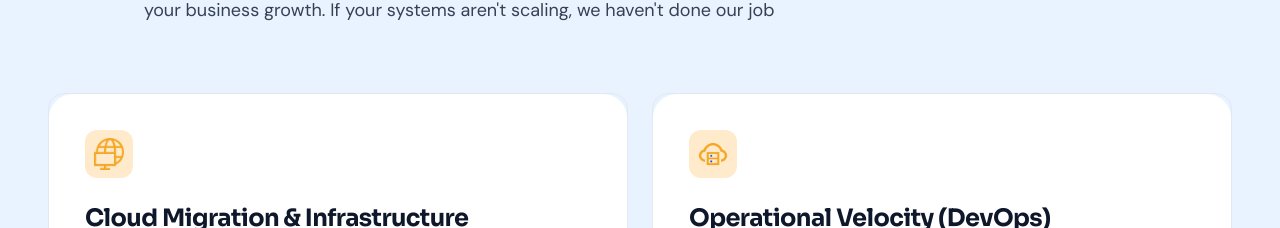
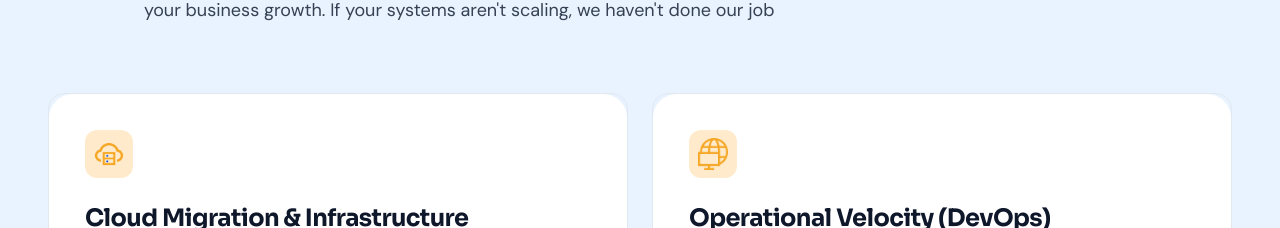
Before and after one commit to ProLaunch-Group/ptech-web, a Next.js app: page / in a window 1280 px wide. Shown: the part 1975-2203 px from the top of the page. Built offline with nearby package versions, Linux system fonts and the light colour scheme.

Commit message:
feat: Updated Service file

```diff
--- a/src/constants/service.ts
+++ b/src/constants/service.ts
@@ -1,4 +1,10 @@
-import { MissionCardProps, ServiceCardData } from '@/types/service.types';
+import {
+  MissionCardProps,
+  ServiceCardData,
+  ServiceCapability,
+  Testimonial,
+  Statement,
+} from '@/types/service.types';
 
 import { FooterLink, SocialLink, ContactInfo } from '@/types/service.types';
 import {
@@ -15,7 +21,7 @@ import {
 export const HOW_WE_HELP_SERVICES: ServiceCardData[] = [
   {
     id: 'cloud-migration-infra',
-    imageUrl: '/Home/HowWeHelp-images/infrastructure.png',
+    imageUrl: '/Home/HowWeHelp-images/operational.png',
     title: 'Cloud Migration & Infrastructure Modernization',
     description:
       'We handle the full migration to AWS and manage the infrastructure ongoing to improve system performance and eliminate operational complexity.',
@@ -30,7 +36,7 @@ export const HOW_WE_HELP_SERVICES: ServiceCardData[] = [
   },
   {
     id: 'operational-velocity',
-    imageUrl: '/Home/HowWeHelp-images/operational.png',
+    imageUrl: '/Home/HowWeHelp-images/infrastructure.png',
     title: 'Operational Velocity (DevOps)',
     description:
       'Stop the "release cycle anxiety." We automate your deployment pipelines so your team ships features daily, not monthly.',
@@ -199,9 +205,88 @@ export const team = [
   },
 ];
 
-export const whyUs = [
-  'Cloud Migration & Management: Moving you from costlly on-premise infrastructure to scalable, secure cloud environments (AWS).',
-  'DevOps Implementation: Building automated CI/CD pipelines so your team ships faster, breaks less, and releases with confidence.',
-  'Custom Software Development: Engineering bespoke applications, internal platforms, and secure APIs tailored to your exact business processes.',
-  'IT Infrastructure Solutions: Designing and managing the full technology backbone of your organization-from networking and study to continuos monitoring.',
+export const whyUs: ServiceCapability[] = [
+  {
+    title: 'Cloud Migration & Management',
+    description:
+      'Moving you from costly on-premise infrastructure to scalable, secure cloud environments (AWS).',
+  },
+  {
+    title: 'DevOps Implementation',
+    description:
+      'Building automated CI/CD pipelines so your team ships faster, breaks less, and releases with confidence.',
+  },
+  {
+    title: 'Custom Software Development',
+    description:
+      'Engineering bespoke applications, internal platforms, and secure APIs tailored to your exact business processes.',
+  },
+  {
+    title: 'IT Infrastructure Solutions',
+    description:
+      'Designing and managing the full technology backbone of your organization—from networking and security to continuous monitoring.',
+  },
 ];
+
+export const testimonials: Testimonial[] = [
+  {
+    id: '1',
+    quote:
+      "I've used quite a number of enterprise platforms, but ProLaunch is amazing! They're truly interested in your infrastructure stability and constantly tuning your pipelines. Highly recommended!",
+    authorName: 'Steve Harris',
+    authorRole: 'Business Accelerator & Coach',
+    avatarUrl:
+      'https://images.unsplash.com/photo-1534528741775-53994a69daeb?auto=format&fit=crop&q=80&w=250',
+    companyName: 'Selar',
+    companyLogoUrl:
+      'https://images.unsplash.com/photo-1618005182384-a83a8bd57fbe?auto=format&fit=crop&q=80&w=120',
+  },
+  {
+    id: '2',
+    quote:
+      'Migrating our AWS infrastructure with zero downtime seemed impossible until we engaged ProLaunch. Their engineering team owned outcomes, not just deliverables.',
+    authorName: 'Amina Bello',
+    authorRole: 'Head of Product, Fintech Solutions',
+    avatarUrl:
+      'https://images.unsplash.com/photo-1573496359142-b8d87734a5a2?auto=format&fit=crop&q=80&w=250',
+    companyName: 'PayStack',
+    companyLogoUrl:
+      'https://images.unsplash.com/photo-1618005182384-a83a8bd57fbe?auto=format&fit=crop&q=80&w=120',
+  },
+  {
+    id: '3',
+    quote:
+      'DevOps automation eliminated hours of late-night release bugs. We can ship features twice as fast now without breaking production.',
+    authorName: 'David Chen',
+    authorRole: 'CTO, Global Logistics',
+    avatarUrl:
+      'https://images.unsplash.com/photo-1507003211169-0a1dd7228f2d?auto=format&fit=crop&q=80&w=250',
+    companyName: 'LogiTech',
+    companyLogoUrl:
+      'https://images.unsplash.com/photo-1618005182384-a83a8bd57fbe?auto=format&fit=crop&q=80&w=120',
+  },
+];
+
+export const brandStatements: Statement[] = [
+  {
+    id: '1',
+    tagline: 'OUR CORE DRIVER',
+    headline: 'Engineering Scalable Systems with Zero Compromise',
+    description:
+      'We believe infrastructure should empower growth, not throttle it. Our modern cloud architectures guarantee resilience, security, and peak performance.',
+  },
+  {
+    id: '2',
+    tagline: 'PRECISION & TRUST',
+    headline: 'Transforming Tech Stack Complexity into Competitive Advantage',
+    description:
+      'We own outcomes—not just deliverables. We align legacy systems with cutting-edge cloud-native pipelines so your operations remain uninterrupted.',
+  },
+  {
+    id: '3',
+    tagline: 'FORWARD MOMENTUM',
+    headline: 'Automating the Path from Idea to Enterprise Scale',
+    description:
+      'Eliminate deployment bottlenecks and manual server management. We build automated continuous integration workflows built for high-velocity teams.',
+  },
+];
```
